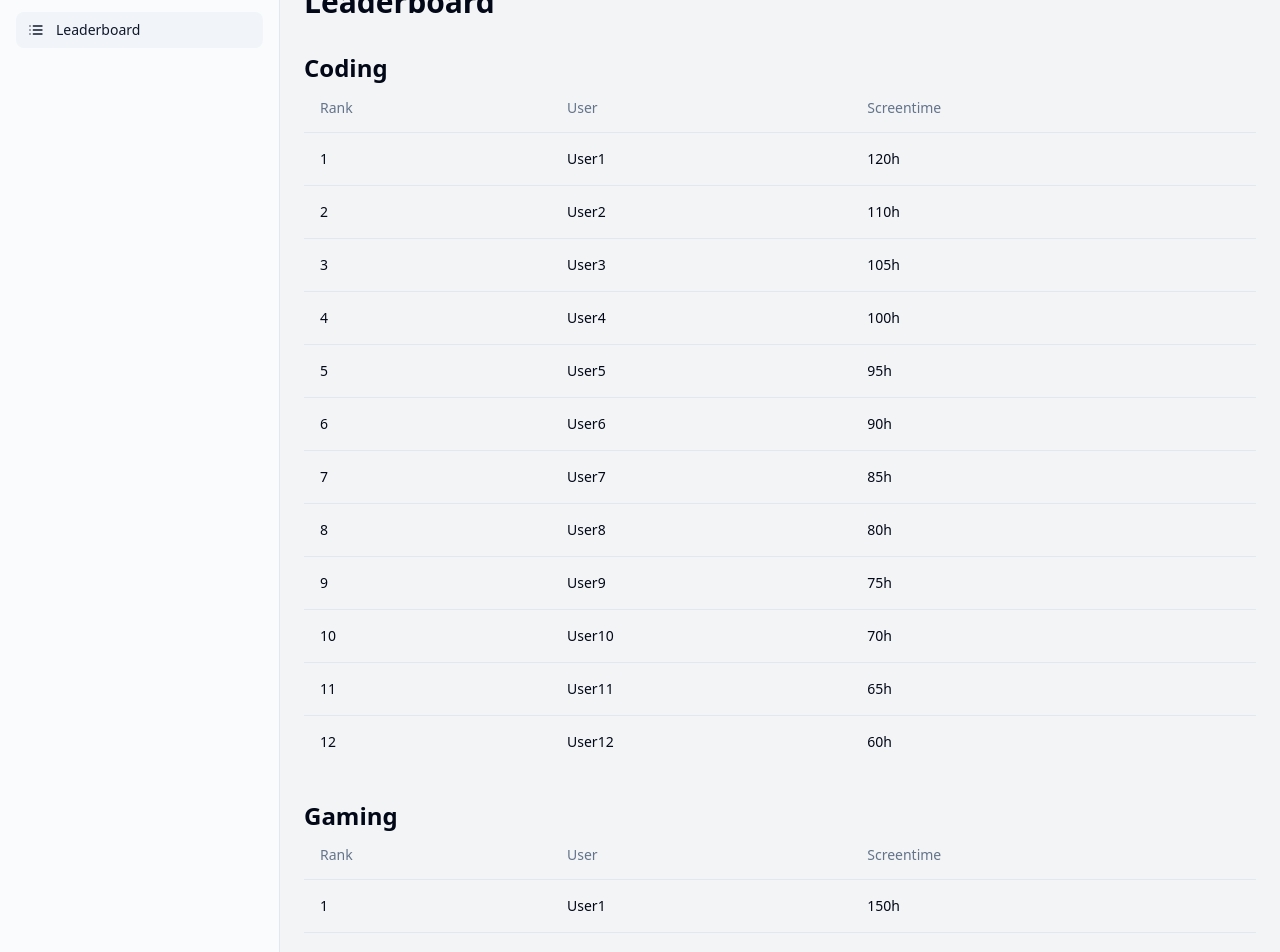
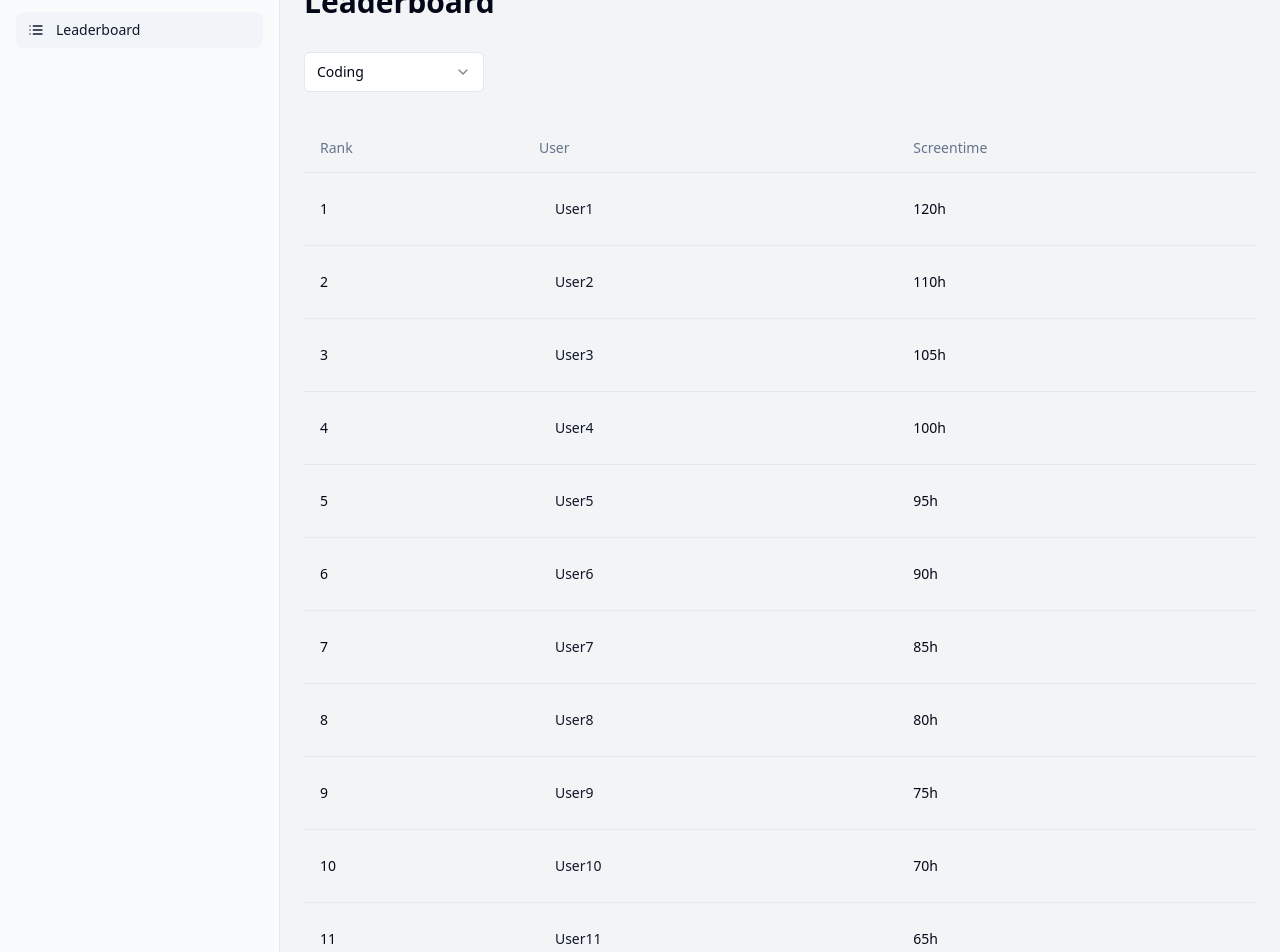
Before and after one commit to GPT-Engineer-App/screen-time-rankings, a React (Vite) app: page /leaderboard in a window 1280 px wide. Shown: the part 100-1052 px from the top of the page. Built offline with nearby package versions, Linux system fonts and the light colour scheme.

Commit message:
Enhanced leaderboard with sorting, filtering, and detailed user profile view.

```diff
--- a/src/pages/Leaderboard.jsx
+++ b/src/pages/Leaderboard.jsx
@@ -1,4 +1,8 @@
-import React from "react";
+import React, { useState } from "react";
+import { Button } from "@/components/ui/button";
+import { Dialog, DialogContent, DialogHeader, DialogTitle, DialogTrigger } from "@/components/ui/dialog";
+import { Input } from "@/components/ui/input";
+import { Select, SelectContent, SelectItem, SelectTrigger, SelectValue } from "@/components/ui/select";
 import { Table, TableBody, TableCell, TableHead, TableHeader, TableRow } from "@/components/ui/table";
 
 const exampleData = {
@@ -47,33 +51,79 @@ const exampleData = {
 };
 
 const Leaderboard = () => {
+  const [category, setCategory] = useState("coding");
+  const [sortKey, setSortKey] = useState("rank");
+  const [sortOrder, setSortOrder] = useState("asc");
+  const [selectedUser, setSelectedUser] = useState(null);
+
+  const handleSort = (key) => {
+    if (sortKey === key) {
+      setSortOrder(sortOrder === "asc" ? "desc" : "asc");
+    } else {
+      setSortKey(key);
+      setSortOrder("asc");
+    }
+  };
+
+  const sortedData = [...exampleData[category]].sort((a, b) => {
+    if (sortOrder === "asc") {
+      return a[sortKey] > b[sortKey] ? 1 : -1;
+    } else {
+      return a[sortKey] < b[sortKey] ? 1 : -1;
+    }
+  });
   return (
     <div className="space-y-8">
       <h1 className="text-3xl font-bold">Leaderboard</h1>
-      {["coding", "gaming", "activitywatch"].map((category) => (
-        <div key={category}>
-          <h2 className="text-2xl font-semibold capitalize">{category}</h2>
+      <div className="flex space-x-4">
+        <Select onValueChange={setCategory} value={category}>
+          <SelectTrigger className="w-[180px]">
+            <SelectValue placeholder="Select category" />
+          </SelectTrigger>
+          <SelectContent>
+            <SelectItem value="coding">Coding</SelectItem>
+            <SelectItem value="gaming">Gaming</SelectItem>
+            <SelectItem value="activitywatch">Activity Watch</SelectItem>
+          </SelectContent>
+        </Select>
+      </div>
       <Table>
         <TableHeader>
           <TableRow>
-                <TableHead>Rank</TableHead>
-                <TableHead>User</TableHead>
-                <TableHead>Screentime</TableHead>
+            <TableHead onClick={() => handleSort("rank")}>Rank</TableHead>
+            <TableHead onClick={() => handleSort("user")}>User</TableHead>
+            <TableHead onClick={() => handleSort("screentime")}>Screentime</TableHead>
           </TableRow>
         </TableHeader>
         <TableBody>
-              {exampleData[category].map((entry) => (
+          {sortedData.map((entry) => (
             <TableRow key={entry.rank}>
               <TableCell>{entry.rank}</TableCell>
-                  <TableCell>{entry.user}</TableCell>
+              <TableCell>
+                <Dialog>
+                  <DialogTrigger asChild>
+                    <Button variant="link" onClick={() => setSelectedUser(entry.user)}>
+                      {entry.user}
+                    </Button>
+                  </DialogTrigger>
+                  <DialogContent>
+                    <DialogHeader>
+                      <DialogTitle>{entry.user}'s Profile</DialogTitle>
+                    </DialogHeader>
+                    <div>
+                      <p>Total Screentime: {entry.screentime}</p>
+                      <p>Achievements: ...</p>
+                      <p>Other details: ...</p>
+                    </div>
+                  </DialogContent>
+                </Dialog>
+              </TableCell>
               <TableCell>{entry.screentime}</TableCell>
             </TableRow>
           ))}
         </TableBody>
       </Table>
     </div>
-      ))}
-    </div>
   );
 };
 
```
Lines whose indentation alone changed are shown as unchanged.
